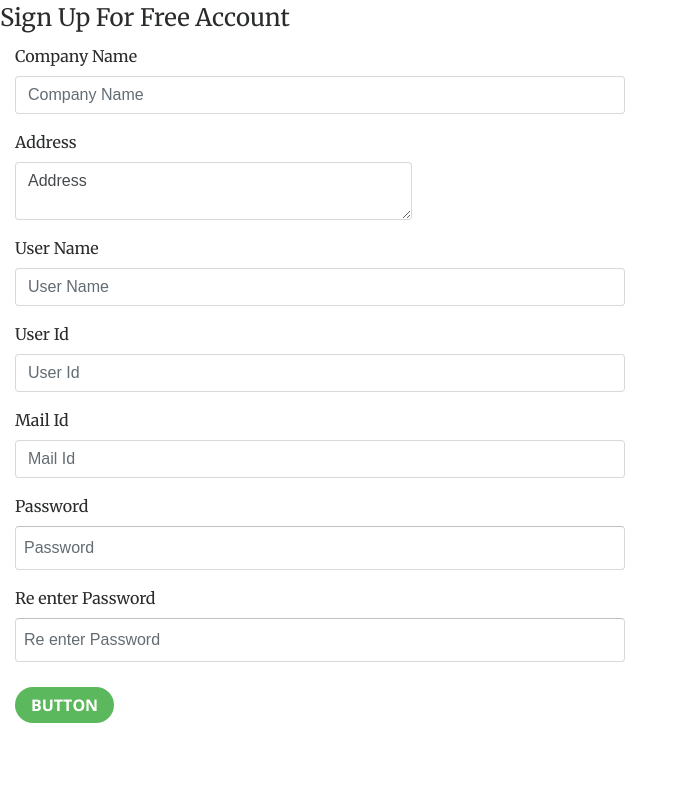
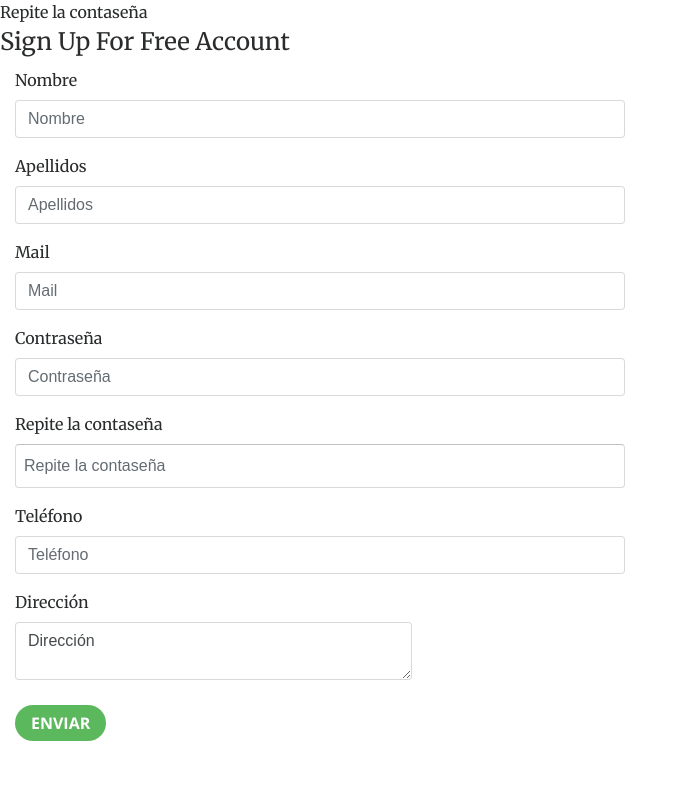
Before and after one commit to GCebria/AulaEspill1.5, a PHP site: page /singupForm.php in a window 1280 px wide. Shown: the whole page, without its empty margins (0-688 px from the left). Run offline with PHP 8.4, Linux system fonts and the light colour scheme; some libraries are stand-ins or nearby versions.

Commit message:
starting form

```diff
--- a/singupForm.php
+++ b/singupForm.php
@@ -1,4 +1,4 @@
-<html>
+Repite la contaseña<html>
   <head>
     <meta charset="utf-8">
     <meta name="viewport" content="width=device-width, initial-scale=1, shrink-to-fit=no">
@@ -31,71 +31,69 @@
 
     <!-- Text input-->
     <div class="form-group">
-      <label class="col-md-4 control-label" for="Company Name">Company Name</label>
+      <label class="col-md-4 control-label" for="Nombre">Nombre</label>
       <div class="col-md-6">
-      <input id="Company Name" name="Company Name" type="text" placeholder="Company Name" class="form-control input-md" required="">
-
-      </div>
-    </div>
-
-    <!-- Textarea -->
-    <div class="form-group">
-      <label class="col-md-4 control-label" for="Address">Address</label>
-      <div class="col-md-4">
-        <textarea class="form-control" id="Address" name="Address">Address</textarea>
-      </div>
-    </div>
-
-    <!-- Text input-->
-    <div class="form-group">
-      <label class="col-md-4 control-label" for="User Name">User Name</label>
-      <div class="col-md-6">
-      <input id="User Name" name="User Name" type="text" placeholder="User Name" class="form-control input-md" required="">
+      <input id="nombre" name="nombre" type="text" placeholder="Nombre" class="form-control input-md" required="">
 
       </div>
     </div>
 
     <!-- Text input-->
     <div class="form-group">
-      <label class="col-md-4 control-label" for="User Id">User Id</label>
+      <label class="col-md-4 control-label" for="Apellidos">Apellidos</label>
       <div class="col-md-6">
-      <input id="User Id" name="User Id" type="text" placeholder="User Id" class="form-control input-md" required="">
+        <input id="apellidos" name="apellidos" type="text" placeholder="Apellidos" class="form-control input-md" required="">
+
+      </div>
+    </div>
+    <!-- Text input-->
+    <div class="form-group">
+      <label class="col-md-4 control-label" for="Mail ">Mail </label>
+      <div class="col-md-6">
+        <input id="mail " name="mail " type="text" placeholder="Mail " class="form-control input-md" required="">
 
       </div>
     </div>
 
-    <!-- Text input-->
+    <!-- Contraseña input-->
     <div class="form-group">
-      <label class="col-md-4 control-label" for="Mail Id ">Mail Id </label>
+      <label class="col-md-4 control-label" for="Contraseña">Contraseña</label>
       <div class="col-md-6">
-      <input id="Mail Id " name="Mail Id " type="text" placeholder="Mail Id " class="form-control input-md" required="">
+        <input id="contrasena" name="contrasena" type="contrasena" placeholder="Contraseña" class="form-control input-md" required="">
 
       </div>
     </div>
 
-    <!-- Password input-->
+    <!-- Contraseña input-->
     <div class="form-group">
-      <label class="col-md-4 control-label" for="Password">Password</label>
+      <label class="col-md-4 control-label" for="Password Again">Repite la contaseña</label>
       <div class="col-md-6">
-        <input id="Password" name="Password" type="password" placeholder="Password" class="form-control input-md" required="">
+        <input id="recontrasena" name="recontrasena" type="password" placeholder="Repite la contaseña" class="form-control input-md" required="">
 
       </div>
     </div>
-
-    <!-- Password input-->
+    <!-- Text input-->
     <div class="form-group">
-      <label class="col-md-4 control-label" for="Password Again">Re enter Password</label>
+      <label class="col-md-4 control-label" for="Teléfono">Teléfono</label>
       <div class="col-md-6">
-        <input id="Password Again" name="Password Again" type="password" placeholder="Re enter Password" class="form-control input-md" required="">
+      <input id="telefono" name="telefono" type="text" placeholder="Teléfono" class="form-control input-md" required="">
 
       </div>
     </div>
+    <!-- Textarea -->
+    <div class="form-group">
+      <label class="col-md-4 control-label" for="Dirección">Dirección</label>
+      <div class="col-md-4">
+        <textarea class="form-control" id="direccion" name="direccion">Dirección</textarea>
+      </div>
+    </div>
+
 
     <!-- Button -->
     <div class="form-group">
       <label class="col-md-4 control-label" for=""></label>
       <div class="col-md-4">
-        <button id="" name="" class="btn btn-success">Button</button>
+        <button id="" name="" class="btn btn-success">Enviar</button>
       </div>
     </div>
 
```
